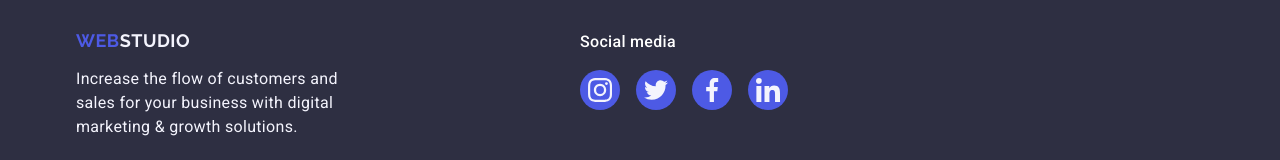
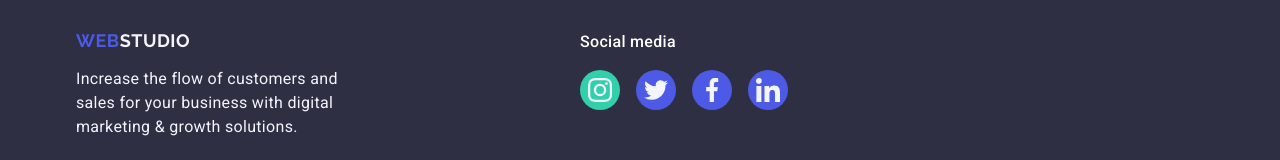
Before and after one commit to DDiceUA/goit-markup-hw-04, a plain HTML site: page index.html in a window 1280 px wide. In both pictures the pointer is over the link 600 px from the left and 3317 px from the top of the page. Shown: the part 3228-3388 px from the top of the page. Drawn offline with nearby package versions, Linux system fonts and the light colour scheme.

Commit message:
added transition to footer

```diff
--- a/css/styles.css
+++ b/css/styles.css
@@ -364,6 +364,9 @@ box-shadow: 0 2px 1px 0 rgba(46, 47, 66, 0.08), 0 1px 1px 0 rgba(46, 47, 66, 0.1
     align-items: center;
     gap: 16px;
 }
+.footer-socials-item{
+    transition: background-color 250ms cubic-bezier(0.4, 0, 0.2, 1);
+}
 .footer-socials-link {
     display: flex;
     width: 40px;
@@ -374,7 +377,7 @@ box-shadow: 0 2px 1px 0 rgba(46, 47, 66, 0.08), 0 1px 1px 0 rgba(46, 47, 66, 0.1
     border-radius: 50%;
 }
 .footer-socials-link:hover, .footer-socials-link:focus{
-    background-color: 31D0AA#;
+    background-color: #31D0AA;
 }
 .footer-socials-icon{
     fill: #F4F4FD;
```
